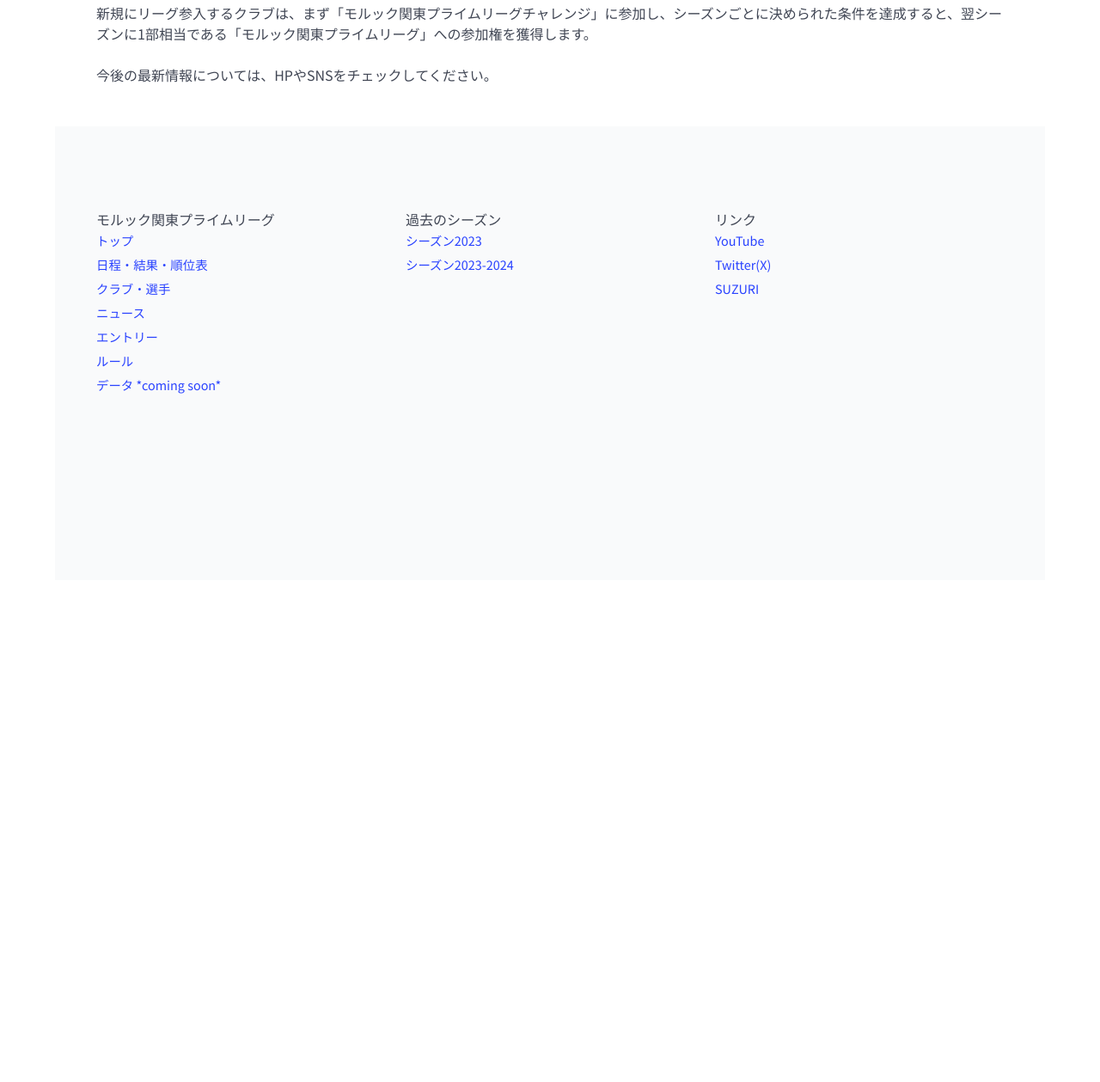
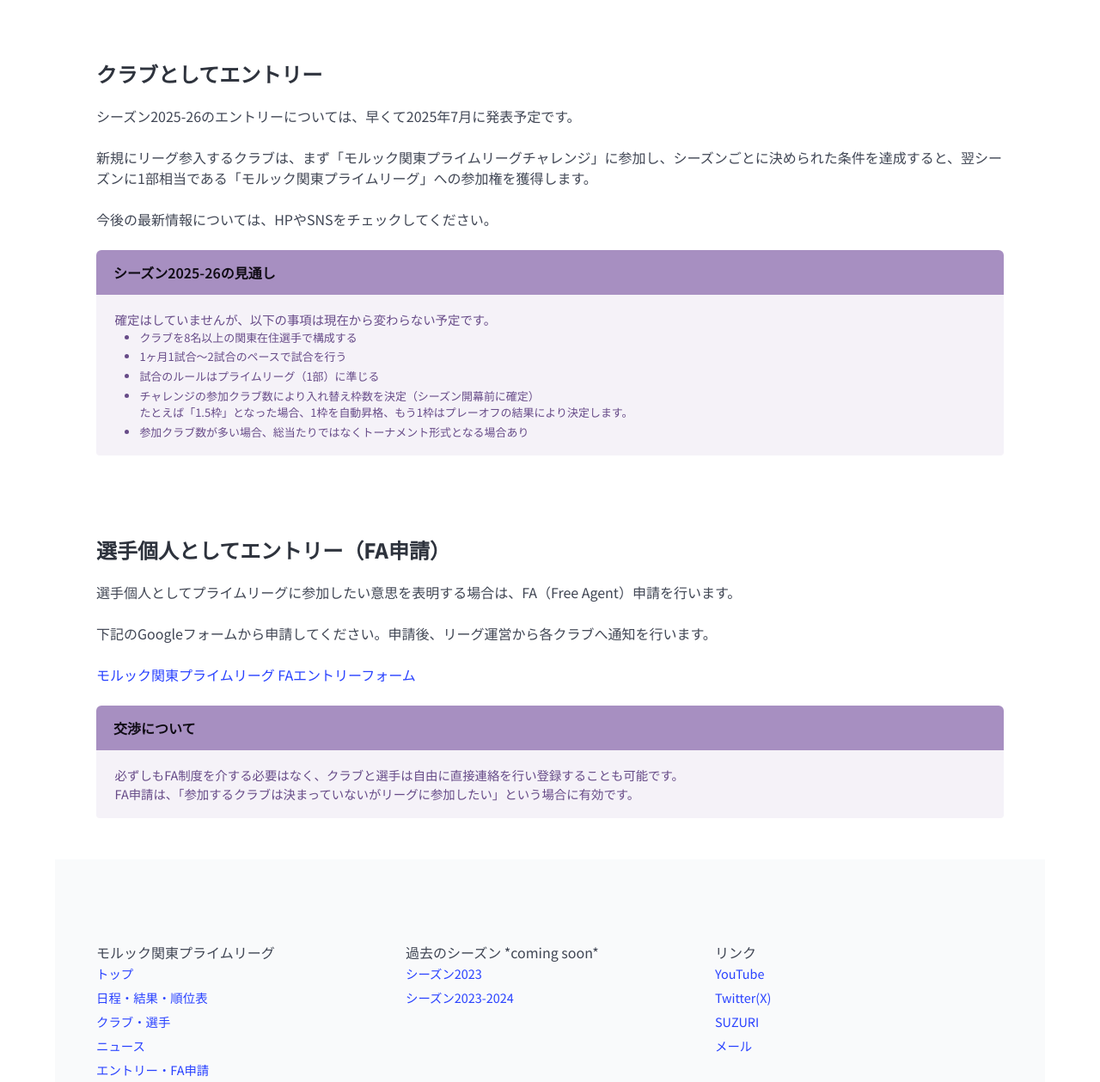
Before and after one commit to haruspring-jokt/molkkyprime, a website: page entry/index.html in a window 1280 px wide. Shown: the part 502-1761 px from the top of the page at 86% size. Before the commit the page ends 1177 px from the top, so only its background shows below. Drawn offline with nearby package versions, Linux system fonts and the light colour scheme.

Commit message:
v0.0.0.b13 クラブ一覧インデックス追加、エントリーにFAリンク追加など

```diff
--- a/entry/index.html
+++ b/entry/index.html
@@ -52,15 +52,62 @@
             </section>
         </div>
 
-        <!-- Entry -->
         <section class="hero">
-            <div class="hero-body">
-                <h3 class="title is-size-4 content">来シーズンのエントリーについて</h3>
+            <div class="hero-body" id="list">
+                <p class="content"><a href="./#club-entry">クラブとしてエントリー</a></p>
+                <p class="content"><a href="./#player-entry">選手としてエントリー（FA申請）</a></p>
+            </div>
+        </section>
+
+        <!-- Club Entry -->
+        <section class="hero">
+            <div class="hero-body" id="club-entry">
+                <h3 class="title is-size-4 content">クラブとしてエントリー</h3>
                 <p class="content">シーズン2025-26のエントリーについては、早くて2025年7月に発表予定です。</p>
                 <p class="content">
                     新規にリーグ参入するクラブは、まず「モルック関東プライムリーグチャレンジ」に参加し、シーズンごとに決められた条件を達成すると、翌シーズンに1部相当である「モルック関東プライムリーグ」への参加権を獲得します。
                 </p>
                 <p class="content">今後の最新情報については、HPやSNSをチェックしてください。</p>
+                <article class="message is-primary">
+                    <div class="message-header">
+                        <p>シーズン2025-26の見通し</p>
+                    </div>
+                    <div class="message-body is-size-6">
+                        <p>確定はしていませんが、以下の事項は現在から変わらない予定です。</p>
+                        <div class="content">
+                            <ul class="">
+                                <li class="is-size-6">クラブを8名以上の関東在住選手で構成する</li>
+                                <li class="is-size-6">1ヶ月1試合～2試合のペースで試合を行う</li>
+                                <li class="is-size-6">試合のルールはプライムリーグ（1部）に準じる</li>
+                                <li class="is-size-6">チャレンジの参加クラブ数により入れ替え枠数を決定（シーズン開幕前に確定）
+                                    <br />たとえば「1.5枠」となった場合、1枠を自動昇格、もう1枠はプレーオフの結果により決定します。
+                                </li>
+                                <li class="is-size-6">参加クラブ数が多い場合、総当たりではなくトーナメント形式となる場合あり</li>
+                            </ul>
+                        </div>
+                    </div>
+                </article>
+            </div>
+        </section>
+
+        <!-- Club Entry -->
+        <section class="hero">
+            <div class="hero-body" id="player-entry">
+                <h3 class="title is-size-4 content">選手個人としてエントリー（FA申請）</h3>
+                <p class="content">選手個人としてプライムリーグに参加したい意思を表明する場合は、FA（Free Agent）申請を行います。</p>
+                <p class="content">下記のGoogleフォームから申請してください。申請後、リーグ運営から各クラブへ通知を行います。</p>
+                <p class="content"><a
+                        href="https://docs.google.com/forms/d/e/1FAIpQLSfvw_UFL77bJ09ZLSBPfC6eWGRGzOHP_bCpGwcKtI_FSimBvg/viewform"
+                        target="_blank">モルック関東プライムリーグ FAエントリーフォーム</a></p>
+                <article class="message is-primary">
+                    <div class="message-header">
+                        <p>交渉について</p>
+                    </div>
+                    <div class="message-body is-size-6">
+                        <p>必ずしもFA制度を介する必要はなく、クラブと選手は自由に直接連絡を行い登録することも可能です。</p>
+                        <p>FA申請は、「参加するクラブは決まっていないがリーグに参加したい」という場合に有効です。</p>
+                    </div>
+                </article>
             </div>
         </section>
     </div>
--- a/script/script.js
+++ b/script/script.js
@@ -72,7 +72,7 @@
                             <div class="navbar-item has-dropdown is-hoverable">
                                 <a class="navbar-link">More</a>
                                 <div class="navbar-dropdown">
-                                <a class="navbar-item" href="${entry}">エントリー <strong>*早くて2025年7月案内開始*</strong></a>
+                                <a class="navbar-item" href="${entry}">エントリー・FA申請 <strong>*早くて2025年7月案内開始*</strong></a>
                                 <a class="navbar-item" href="${regulation}">ルール</a>
                                 <a class="navbar-item">データ <strong>*Comming Soon*</strong></a>
                                 <a class="navbar-link">過去のシーズン <strong>*Comming Soon*</strong>
@@ -113,6 +113,7 @@
     var twitter = "https://x.com/molkkyprime";
     var youtube = "https://youtube.com/@molkkyclanjajapatatas/";
     var suzuri = "https://suzuri.jp/haruspring_jokt/";
+    var mail = "mailto:contact@molkkyprime.com";
 
     if (location.pathname != "/") {
         var addPath = "";
@@ -142,18 +143,19 @@
                     <li><a class="content is-size-6"
                             href="${news}"
                             target="_blank">ニュース</a></li>
-                    <li><a class="content is-size-6" href="${entry}">エントリー</a></li>
+                    <li><a class="content is-size-6" href="${entry}">エントリー・FA申請</a></li>
                     <li><a class="content is-size-6" href="${regulation}">ルール</a></li>
                     <li><a class="content is-size-6" href="">データ *coming soon*</a></li>
                 </ul>
-                <ul class="content column">過去のシーズン
+                <ul class="content column">過去のシーズン *coming soon*
                     <li><a class="content is-size-6" href="${past2023}">シーズン2023</a></li>
                     <li><a class="content is-size-6" href="${past202324}">シーズン2023-2024</a></li>
                 </ul>
                 <ul class="content column">リンク
-                    <li><a class="content is-size-6" href="${youtube}">YouTube</a></li>
-                    <li><a class="content is-size-6" href="${twitter}">Twitter(X)</a></li>
-                    <li><a class="content is-size-6" href="${suzuri}">SUZURI</a></li>
+                    <li><a class="content is-size-6" href="${youtube}" target="_blank">YouTube</a></li>
+                    <li><a class="content is-size-6" href="${twitter}" target="_blank">Twitter(X)</a></li>
+                    <li><a class="content is-size-6" href="${suzuri}" target="_blank">SUZURI</a></li>
+                    <li><a class="content is-size-6" href="${mail}">メール</a></li>
                 </ul>
             </div>
     `);
```
Also changed, not shown: club/index.html (+4 -0 lines), regulation/index.html (+22 -15 lines), script/club/club.js (+17 -1 lines). Lines whose indentation alone changed are shown as unchanged.
